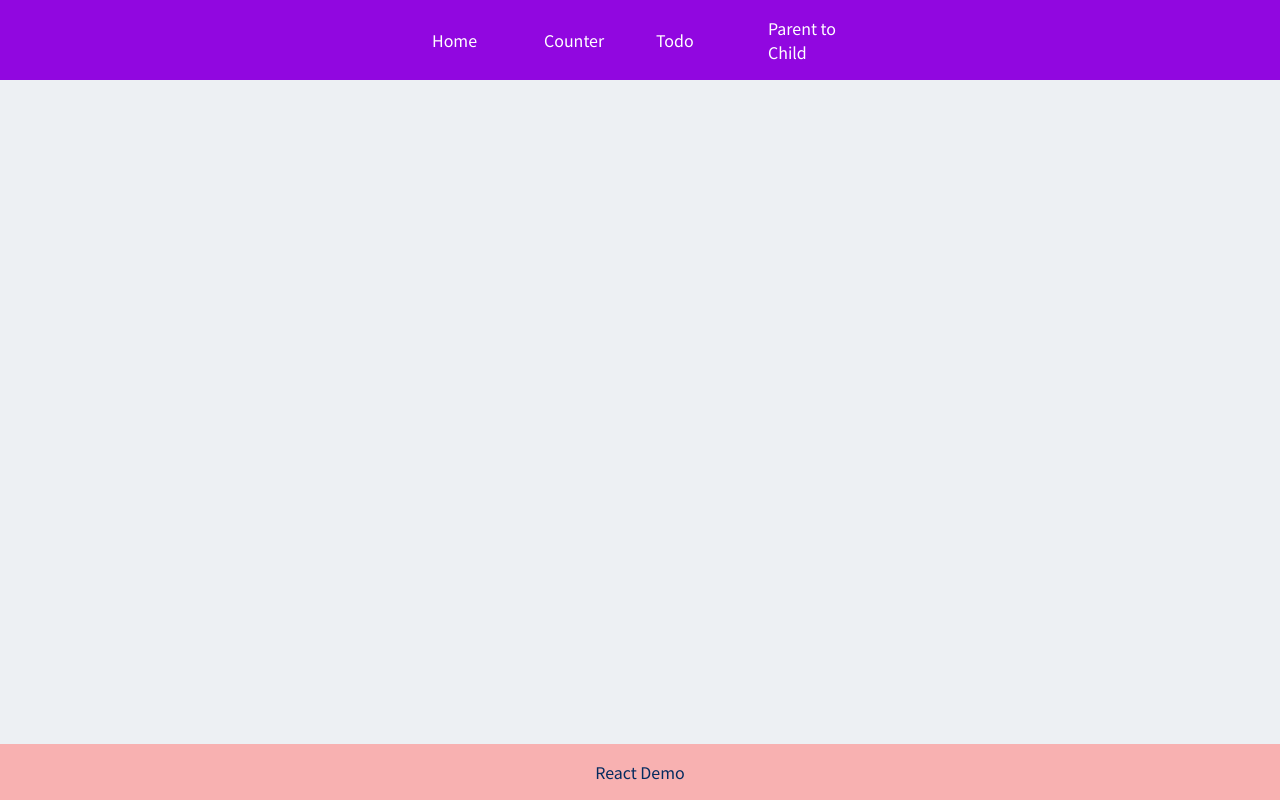
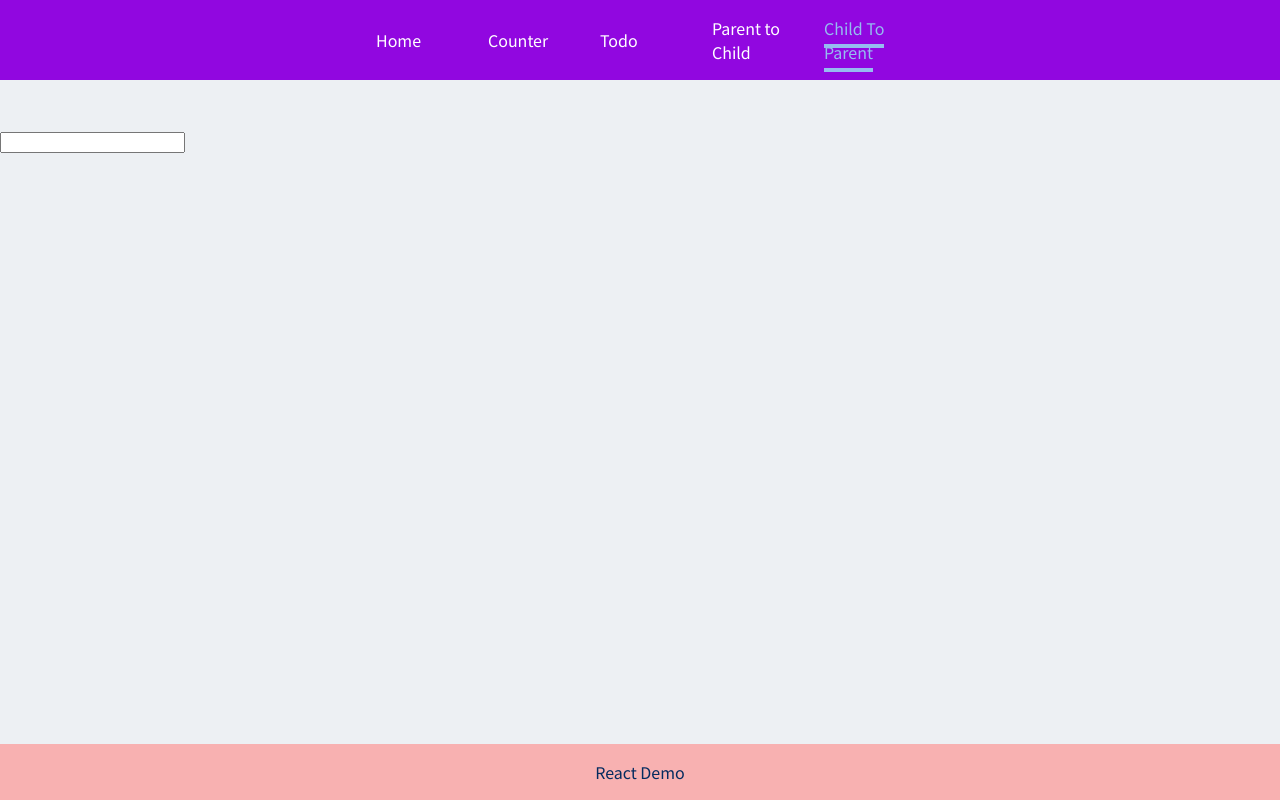
Before and after one commit to sarveshhome/ReactPracticeDemo, a React (Create React App) app: page /ChildToParent in a window 1280 px wide. Built offline with nearby package versions, Linux system fonts and the light colour scheme.

Commit message:
Child To Parent

```diff
--- a/src/App.js
+++ b/src/App.js
@@ -8,6 +8,8 @@ import Home from './Components/UI/Home';
 import Footer from './Components/share/Footer';
 import Todo from './Components/UI/Todo';
 import Parenta from './Components/UI/Parenta';
+import Parent from './Components/UI/ChildToParent/Parent';
+
 
 function App() {
   return (
@@ -30,6 +32,9 @@ function App() {
         <Route path="/PtoC" exact >
           <Parenta></Parenta>
         </Route>
+        <Route path='/ChildToParent' exact>
+          <Parent></Parent>
+          </Route>
       </Switch>
       </main>
       <Footer/>
--- /dev/null
+++ b/src/Components/UI/ChildToParent/Child.js
@@ -0,0 +1,9 @@
+import React from "react";
+
+const Child = (props)=>{
+    return(
+        <input type="text" onBlur={props.handleChange}></input>
+
+    );
+}
+export default Child;
--- /dev/null
+++ b/src/Components/UI/ChildToParent/Parent.js
@@ -0,0 +1,19 @@
+import React, { useState } from 'react';
+import Child from './Child';
+
+
+const Parent = ()=>{
+    const [text,setText]= useState('');
+    const  changeInParentHandler = (event)=>{
+console.log(event);
+        setText(event.target.value);
+    }
+    return(
+        <div>
+        <h1>{text}</h1>
+        <Child handleChange={changeInParentHandler}></Child>
+        </div>
+    );
+}
+
+export default Parent;
--- a/src/Components/share/Header.js
+++ b/src/Components/share/Header.js
@@ -1,4 +1,3 @@
-
 import { NavLink } from 'react-router-dom';
 import stylescss from './Header.module.css';
 const Header =()=>{
@@ -27,6 +26,11 @@ const Header =()=>{
                     Parent to Child
                 </NavLink>
             </li>
+            <li>
+                <NavLink activeClassName={stylescss.active} to='/ChildToParent'>
+                    Child To Parent
+                </NavLink>
+                </li>
         </ul>
         </nav>
         </header>
```
Also changed, not shown: 1 other file (tests, documents, lock files or other folders).
